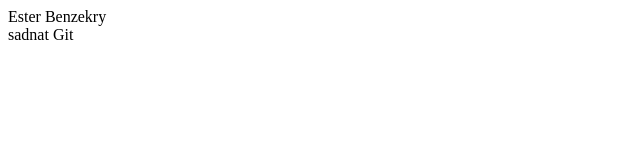
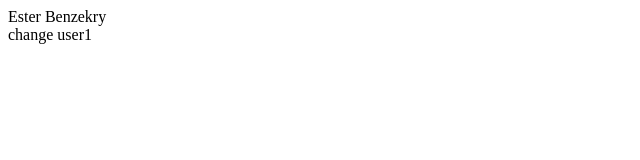
Before and after one commit to ebenzekry/SadnatGit, a plain HTML site: page index.html in a window 1280 px wide. Shown: the full height of the page, 0-640 px from the left. Drawn offline with Linux system fonts and the light colour scheme.

Commit message:
change user1

```diff
--- a/index.html
+++ b/index.html
@@ -8,6 +8,6 @@
 </head>
 <body>
     <div>Ester Benzekry</div>
-    <div>sadnat Git </div>
+    <div>change user1 </div>
 </body>
 </html>
```
